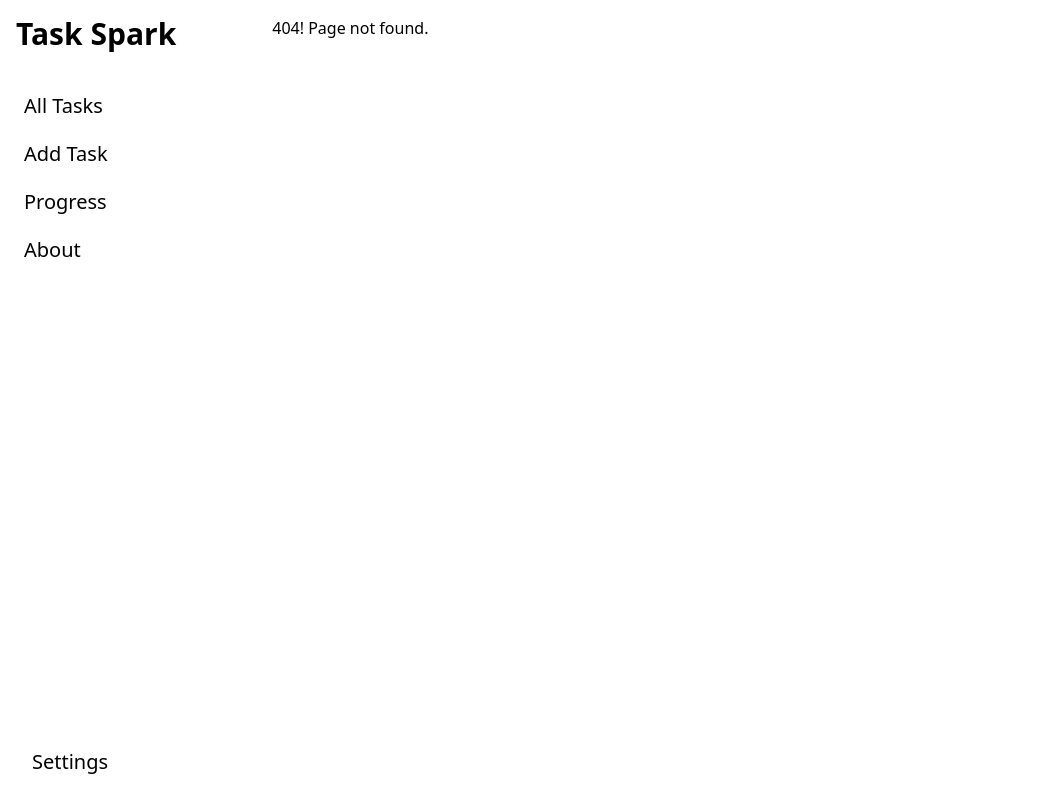
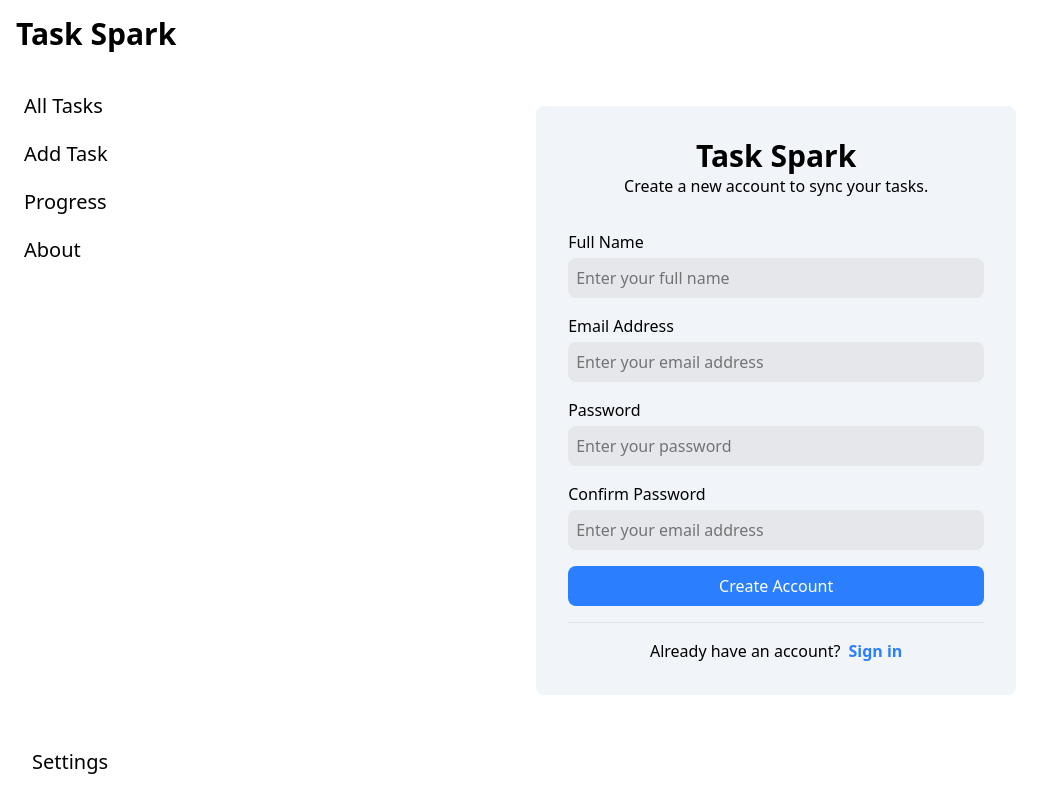
Before and after one commit to unrealblood/task-spark-nextjs, a Next.js app: page /auth/signup in a window 1280 px wide. Before the commit this address had no page. Shown: the whole page, without its empty margins (0-1063 px from the left). Built offline with nearby package versions, Linux system fonts and the light colour scheme.

Commit message:
create dummy signup page

```diff
--- /dev/null
+++ b/app/auth/signup/page.js
@@ -0,0 +1,28 @@
+import SignupForm from "@/app/components/auth/signup/SignupForm";
+import Link from "next/link";
+
+export default async function Signup() {
+    return (
+        <div className="h-screen flex justify-center items-center mx-auto">
+            <div className="bg-slate-100 p-8 rounded-lg w-120">
+                <section>
+                    <h1 className="text-3xl font-bold text-center">Task Spark</h1>
+                    <p className="text-center">Create a new account to sync your tasks.</p>
+                </section>
+
+                <section>
+                    <SignupForm />
+                </section>
+
+                <section className="border-t border-gray-200 mt-4">
+                    <div className="mt-4">
+                        <p className="text-center space-x-2">
+                            <span>Already have an account?</span>
+                            <Link href="/auth/signin" className="font-bold text-blue-500">Sign in</Link>
+                        </p>
+                    </div>
+                </section>
+            </div>
+        </div>
+    );
+}
--- /dev/null
+++ b/app/components/auth/signup/SignupForm.jsx
@@ -0,0 +1,40 @@
+"use client";
+
+import { useState } from "react";
+
+export default function SignupForm() {
+    const [name, setName] = useState("");
+    const [email, setEmail] = useState("");
+    const [password, setPassword] = useState("");
+    const [confirmPassword, setConfirmPassword] = useState("");
+
+    return (
+        <div>
+            <form className="mt-8 flex justify-center items-center gap-4 flex-col">
+                <div className="flex justify-start items-start flex-col gap-1 w-full">
+                    <label htmlFor="inputName">Full Name</label>
+                    <input id="inputName" name="name" placeholder="Enter your full name" className="bg-gray-200 p-2 rounded-lg w-full" value={name} onChange={(e) => setName(e.target.value)} />
+                </div>
+
+                <div className="flex justify-start items-start flex-col gap-1 w-full">
+                    <label htmlFor="inputEmail">Email Address</label>
+                    <input id="inputEmail" name="email" placeholder="Enter your email address" className="bg-gray-200 p-2 rounded-lg w-full" value={email} onChange={(e) => setEmail(e.target.value)} />
+                </div>
+
+                <div className="flex justify-start items-start flex-col gap-1 w-full">
+                    <label htmlFor="inputPassword">Password</label>
+                    <input id="inputPassword" name="password" placeholder="Enter your password" className="bg-gray-200 p-2 rounded-lg w-full" value={password} onChange={(e) => setPassword(e.target.value)} />
+                </div>
+
+                <div className="flex justify-start items-start flex-col gap-1 w-full">
+                    <label htmlFor="inputConfirmPassword">Confirm Password</label>
+                    <input id="inputConfirmPassword" name="confirmPassword" placeholder="Enter your email address" className="bg-gray-200 p-2 rounded-lg w-full" value={confirmPassword} onChange={(e) => setConfirmPassword(e.target.value)} />
+                </div>
+
+                <div className="flex justify-start items-start flex-col gap-1 w-full">
+                    <button type="submit" className="bg-blue-500 rounded-lg text-white py-2 w-full cursor-pointer">Create Account</button>
+                </div>
+            </form>
+        </div>
+    );
+}
```
